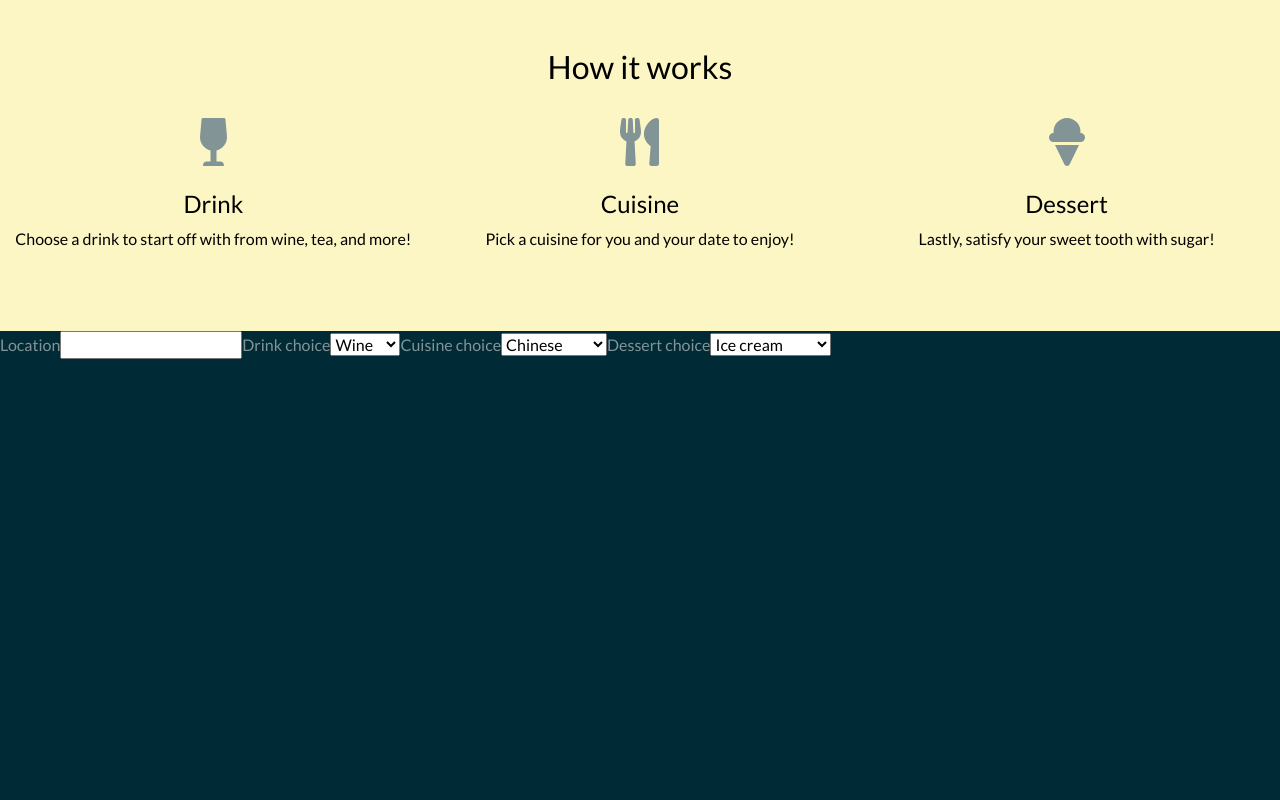
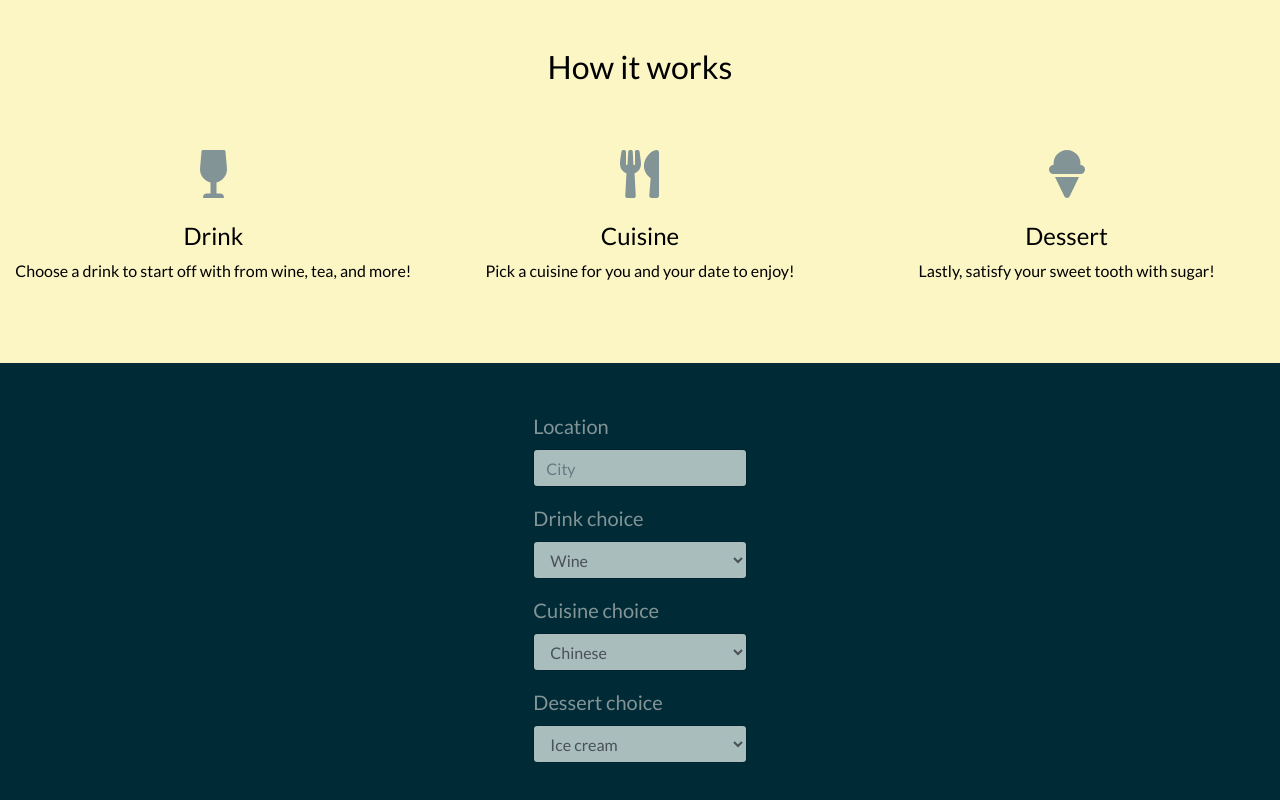
Before and after one commit to jma26/date-night, a React (Create React App) app: page / in a window 1280 px wide. Shown: the part 816-1616 px from the top of the page. Before the commit the page ends 1181 px from the top, so only its background shows below. Built offline with nearby package versions, Linux system fonts and the light colour scheme.

Commit message:
Rename Form to FormInput component, add content and styling to FormInput.js

```diff
--- a/src/components/Form/Form.js
+++ /dev/null
@@ -1,57 +0,0 @@
-import React, { Component } from 'react';
-
-class Form extends Component {
-    constructor(props) {
-        super(props);
-    }
-
-    render() {
-        return (
-            <div className="Form">
-              <form>
-                <label>Location</label>
-                <input type="text" />
-                <label>Drink choice</label>
-                <select>
-                  <option value="Wine">Wine</option>
-                  <option value="Beer">Beer</option>
-                  <option value="Tea">Tea</option>
-                  <option value="Coffee">Coffee</option>
-                </select>
-                <label>Cuisine choice</label>
-                <select>
-                  <option value="Chinese">Chinese</option>
-                  <option value="Japanese">Japanese</option>
-                  <option value="American">American</option>
-                  <option value="Korean">Korean</option>
-                  <option value="Italian">Italian</option>
-                  <option value="Mexican">Mexican</option>
-                  <option value="Vietnamese">Vietnamese</option>
-                  <option value="Filipino">Filipino</option>
-                  <option value="Fusion">Fusion</option>
-                  <option value="Thai">Thai</option>
-                  <option value="Greek">Greek</option>
-                  <option value="Armenian">Armenian</option>
-                  <option value="Vegan">Vegan</option>
-                  <option value="German">German</option>
-                  <option value="French">French</option>
-                  <option value="Fast Food">Fast Food</option>
-                </select>
-                <label>Dessert choice</label>
-                <select>
-                  <option value="Ice cream">Ice cream</option>
-                  <option value="Gelato">Gelato</option>
-                  <option value="Frozen yogurt">Frozen yogurt</option>
-                  <option value="Cakes">Cakes</option>
-                  <option value="Pies">Pies</option>
-                  <option value="Cookies">Cookies</option>
-                  <option value="Cupcakes">Cupcakes</option>
-                  <option value="Pastries">Pastries</option>
-                </select>
-              </form>
-            </div>
-        )
-    }
-}
-
-export default Form;
--- /dev/null
+++ b/src/components/FormInput/FormInput.js
@@ -0,0 +1,78 @@
+import React, { Component } from 'react';
+import '../../css/FormInput.css';
+
+import { Form, Row, Col } from 'react-bootstrap';
+
+class FormInput extends Component {
+    constructor(props) {
+        super(props);
+    }
+
+    render() {
+        return (
+            <div className="FormInput">
+              <Row noGutters className="justify-content-center">
+                <Col xs="6" md="3" lg="2">
+                  <Form className="forminput__form">
+                    <Form.Group controlId="form-location">
+                      <Form.Label>Location</Form.Label>
+                      <Form.Control type="text" placeholder="City" />
+                    </Form.Group>
+
+                    <Form.Group controlId="form-drink">
+                      <Form.Label>Drink choice</Form.Label>
+                      <Form.Control as="select">
+                        <option value="Wine">Wine</option>
+                        <option value="Beer">Beer</option>
+                        <option value="Tea">Tea</option>
+                        <option value="Coffee">Coffee</option>
+                      </Form.Control>
+                    </Form.Group>
+
+                    <Form.Group controlId="form-cuisine">
+                      <Form.Label>Cuisine choice</Form.Label>
+                      <Form.Control as="select">
+                        <option value="Chinese">Chinese</option>
+                        <option value="Japanese">Japanese</option>
+                        <option value="American">American</option>
+                        <option value="Korean">Korean</option>
+                        <option value="Italian">Italian</option>
+                        <option value="Mexican">Mexican</option>
+                        <option value="Vietnamese">Vietnamese</option>
+                        <option value="Filipino">Filipino</option>
+                        <option value="Fusion">Fusion</option>
+                        <option value="Thai">Thai</option>
+                        <option value="Greek">Greek</option>
+                        <option value="Armenian">Armenian</option>
+                        <option value="Vegan">Vegan</option>
+                        <option value="German">German</option>
+                        <option value="French">French</option>
+                        <option value="Fast Food">Fast Food</option>
+                      </Form.Control>
+                    </Form.Group>
+
+                    <Form.Group controlId="form-dessert">
+                      <Form.Label>Dessert choice</Form.Label>
+                      <Form.Control as="select">
+                        <option value="Ice cream">Ice cream</option>
+                        <option value="Gelato">Gelato</option>
+                        <option value="Frozen yogurt">Frozen yogurt</option>
+                        <option value="Cakes">Cakes</option>
+                        <option value="Pies">Pies</option>
+                        <option value="Cookies">Cookies</option>
+                        <option value="Cupcakes">Cupcakes</option>
+                        <option value="Pastries">Pastries</option>
+                      </Form.Control>
+                    </Form.Group>
+
+                  </Form>
+                </Col>
+              </Row>
+              <form>
+              </form>
+            </div>
+        )
+    }
+}
+
+export default FormInput;
--- a/src/components/Home/Home.js
+++ b/src/components/Home/Home.js
@@ -2,7 +2,7 @@ import React, { Component } from 'react';
 import '../../css/Home.css';
 
 import About from '../About/About';
-import Form from '../Form/Form';
+import FormInput from '../FormInput/FormInput';
 
 class Home extends Component {
   constructor(props) {
@@ -18,7 +18,7 @@ class Home extends Component {
           <input className="home__button" type="button" value="Try Now!" />
         </div>
         <About />
-        <Form />
+        <FormInput />
       </div>
     )
   }
--- a/src/css/About.css
+++ b/src/css/About.css
@@ -4,7 +4,7 @@
 }
 
 .about__row--title {
-  margin-bottom: 32px;
+  margin-bottom: 64px;
 }
 
 .about__headline, .about__content-title, .about__content-text {
--- /dev/null
+++ b/src/css/FormInput.css
@@ -0,0 +1,11 @@
+.FormInput {
+  height: 50vh;
+}
+
+.forminput__form {
+  padding: 48px 0px;
+}
+
+label[for='form-location'], label[for='form-drink'], label[for='form-cuisine'], label[for='form-dessert'] {
+  font-size: 20px;
+}
```
